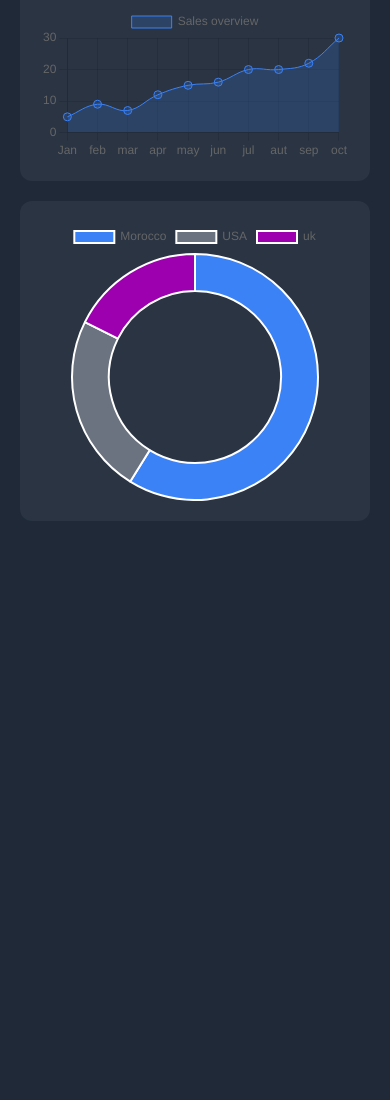
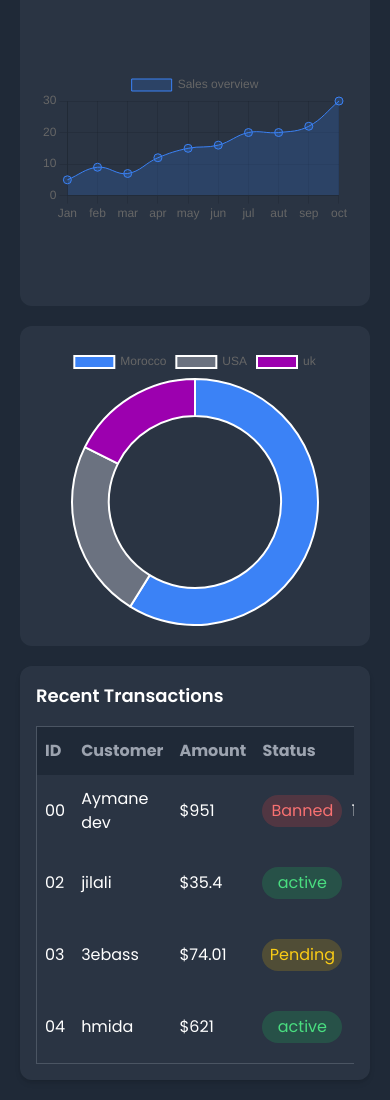
Before and after one commit to aymoxd/dashboard, a plain HTML site: page index.html in a window 390 px wide. Shown: the part 362-1462 px from the top of the page. Before the commit the page ends 883 px from the top, so only its background shows below. Drawn offline with nearby package versions, Linux system fonts and the light colour scheme.

Commit message:
add the menu for phon and table of customer

```diff
--- a/index.html
+++ b/index.html
@@ -19,12 +19,12 @@
 </script>
     <title>Dashboard</title>
 </head>
-<body class="font-poppins bg-gray-800">
+<body class="font-poppins bg-gray-800 overflow-x-hidden">
 
-    <div class="bg-gray-900 border-r border-gray-600 px-2 text-white fixed top-0 left-0 h-dvh hidden md:block md:w-72">
+    <div class="bg-gray-900 border-r border-gray-600 px-2 text-white fixed top-0 left-0 h-dvh hidden lg:block lg:w-72">
          <div class="text-center relative text-white py-5 font-semibold">  <h1>AdminPro</h1></div>
 
-         <div class="">
+         <div>
 
          <div class=" px-3 flex items-center cursor-pointer justify-start hover:bg-gray-700 hover:text-blue-500 transition-all duration-100 py-4 rounded-lg"><i class="ri-home-fill mr-3 text-2xl"></i>  <h1>Dashboard</h1></div>
          <div class=" px-3 flex items-center cursor-pointer justify-start hover:bg-gray-700 hover:text-blue-500 transition-all duration-100 py-4 rounded-lg"><i class="ri-group-fill mr-3 text-2xl"></i><h1>Users</h1></div>
@@ -39,20 +39,36 @@
         </div>
     </div>
 
+    <!--____________________asidbar____________________________-->
+    <div id="overlay" class="hidden absolute inset-0 bg-black/50 backdrop-blur-sm cursor-pointer z-40"></div>
+    <div id="asideBar" class="bg-gray-700 text-white transition-all duration-300 shadow-md ease-in-out absolute top-0 -left-96 z-50 h-full w-64 sm:w-64 md:w-72   px-5 py-5">
+         <i id="closeMenu" class="ri-close-large-line text-white cursor-pointer transform active:scale-95 transition-all duration-200 text-3xl"></i>
+         <div class=" flex items-center cursor-pointer justify-start transition-all duration-100 py-4 rounded-lg"><i class="ri-home-fill mr-3 text-2xl"></i>  <h1>Dashboard</h1></div>
+         <div class=" flex items-center cursor-pointer justify-start transition-all duration-100 py-4 rounded-lg"><i class="ri-group-fill mr-3 text-2xl"></i><h1>Users</h1></div>
+         <div class=" flex items-center cursor-pointer justify-start transition-all duration-100 py-4 rounded-lg"><i class="ri-money-dollar-circle-fill mr-3 text-2xl"></i> <h1>Sales</h1></div>
+         <div class=" flex items-center cursor-pointer justify-start transition-all duration-100 py-4 rounded-lg"><i class="ri-line-chart-fill mr-3 text-2xl"></i><h1>Analytics</h1></div>
+         <div class=" flex items-center cursor-pointer justify-start transition-all duration-100 py-4 rounded-lg"><i class="ri-settings-fill mr-3 text-2xl"></i><h1>Setting</h1></div>
+    </div>
+    <!--____________________asidbar____________________________-->
+
    <!--the dashboard-->
 
-   <div class=" md:ml-72">
+   <div class=" lg:ml-72">
        <!--header-->
     <div class="px-5 border-b border-gray-600 text-white flex h-20 items-center justify-between">
         <h1 class="text-base hidden lg:block sm:text-lg">Dashboard</h1>
+        <!--burger menu-->
+        <i id="openMenu" class="ri-menu-line text-white cursor-pointer transform active:scale-95 transition-all duration-200 text-3xl lg:hidden"></i>
+        <!--burger menu-->
         <div class=" relative h-12 rounded-full flex ">
             <i class="ri-search-line transition-all duration-300 cursor-pointer absolute hover:text-blue-500 text-gray-900 right-3 top-1/2 -translate-y-1/2 text-2xl"></i>
-            <input class="rounded-full w-60 sm:w-full bg-gray-700 outline-none transition-all duration-300 focus:ring-blue-500 focus:ring-2 pl-5" type="text" placeholder="search...">
+            <input class="rounded-full text-gray-300 w-60 sm:w-full bg-gray-700 outline-none transition-all duration-300 focus:ring-blue-500 focus:ring-2 pl-5" type="text" placeholder="search...">
         </div>
         <i class="ri-notification-fill transition-all duration-300 cursor-pointer text-2xl hover:text-blue-500"></i>
         <i class="ri-user-fill text-2xl transition-all duration-300 cursor-pointer hover:text-blue-500"></i>
     </div>
        <!--end header-->
+       <!--_______________________main___________________________-->
      <div class="flex flex-col gap-5 text-white p-5 ">
 
            <!--statistique-->
@@ -81,21 +97,79 @@
             </div>
            <!-- end statistique-->
             <!--graphs-->
-         <div class=" h-80 flex flex-col sm:flex-row items-center gap-5 justify-between ">
-                <div class="bg-gray-700/50 h-full w-full flex items-center justify-center p-5 rounded-xl">
+         <div class="flex flex-col md:flex-row items-center gap-5 justify-between ">
+                <div class="h-80 bg-gray-700/50 w-full flex items-center justify-center p-5 rounded-xl">
                   <canvas id="salesChart"></canvas>
                 </div>
-
-
-                <div class="bg-gray-700/50 h-full w-full flex items-center justify-center p-5 rounded-xl">
+                <div class="h-80 bg-gray-700/50 w-full flex items-center justify-center p-5 rounded-xl">
                   <canvas id="userChart"></canvas>
                 </div>
 
          </div>
+            <!--end graphs-->
+
+          <!--TABLE-->
+            <div class=" bg-gray-700/50 rounded-xl p-4 shadow-md">
+              <h1 class="text-white text-lg font-semibold mb-4">Recent Transactions</h1>
+              <div class="overflow-x-auto">
+                 <table class="min-w-full border  border-gray-600 text-left text-white">
+                   <thead class="bg-gray-800 text-gray-400 py-3">
+                           <tr>
+                            <th  class="py-3 px-2">ID</td>
+                            <th class="py-3 px-2">Customer</td>
+                            <th class="py-3 px-2">Amount</td>
+                            <th class="py-3 px-2">Status</td>
+                            <th class="py-3 px-2">Date</td>
+                           </tr>
+                   </thead>
+                   <tbody>
+                    <tr class="hover:bg-gray-700">
+                      <td class="py-3 px-2">00</td>
+                      <td class="py-3 px-2">Aymane dev</td>
+                      <td class="py-3 px-2">$951</td>
+                      <td class="py-3 px-2">
+                       <div class="bg-red-500/20 text-red-400 text-center w-20 rounded-full py-1">Banned</div>
+                      </td class="py-3 px-2">
+                      <td>10 Oct</td>
+                    </tr>
+                     <tr class="hover:bg-gray-700">
+                      <td class="py-3 px-2">02</td>
+                      <td class="py-3 px-2">jilali</td>
+                      <td class="py-3 px-2">$35.4</td>
+                      <td class="py-3 px-2">
+                      <div class="bg-green-500/20 text-green-400 text-center w-20  rounded-full py-1">active</div>
+                      </td class="py-3 px-2">
+                      <td class="py-3 px-2">12 Jan</td>
+                    </tr>
+                      <tr class="hover:bg-gray-700">
+                      <td class="py-3 px-2">03</td>
+                      <td class="py-3 px-2">3ebass</td>
+                      <td class="py-3 px-2">$74.01</td>
+                      <td class="py-3 px-2">
+                       <div class="bg-yellow-500/20 text-yellow-400 text-center w-20  rounded-full py-1">Pending</div>
+                      </td class="py-3 px-2">
+                      <td class="py-3 px-2">17 Sept</td>
+                    </tr>
+                      <tr class="hover:bg-gray-700">
+                      <td class="py-3 px-2">04</td>
+                      <td class="py-3 px-2">hmida</td>
+                      <td class="py-3 px-2">$621</td>
+                      <td class="py-3 px-2">
+                        <div class="bg-green-500/20 text-green-400 text-center w-20  rounded-full py-1">active</div>
+                      </td class="py-3 px-2">
+                      <td class="py-3 px-2">8 Aut</td>
+                    </tr>
+
+                   </tbody>
+              </table>
+              </div>
+
+            </div>
+          <!--END TABLE-->
 
 
       </div>
-
+      <!--_______________________end main___________________________---->
 
    </div>
 
--- a/scripts/app.js
+++ b/scripts/app.js
@@ -1,3 +1,27 @@
+ const openMenu = document.getElementById('openMenu');
+ const closeMenu = document.getElementById('closeMenu');
+ const asideBar = document.getElementById('asideBar');
+ const overlay = document.getElementById('overlay');
+
+ openMenu.addEventListener('click',()=>{
+          asideBar.classList.remove('-left-96');
+          asideBar.classList.add('left-0');
+          overlay.classList.remove('hidden');
+ });
+ closeMenu.addEventListener('click',()=>{
+          asideBar.classList.remove('left-0');
+          asideBar.classList.add('-left-96');
+          overlay.classList.add('hidden');
+ });
+  overlay.addEventListener('click',()=>{
+          asideBar.classList.remove('left-0');
+          asideBar.classList.add('-left-96');
+          overlay.classList.add('hidden');
+ });
+
+
+
+
  const ctx = document.getElementById('salesChart');
 
   new Chart(ctx, {
```
